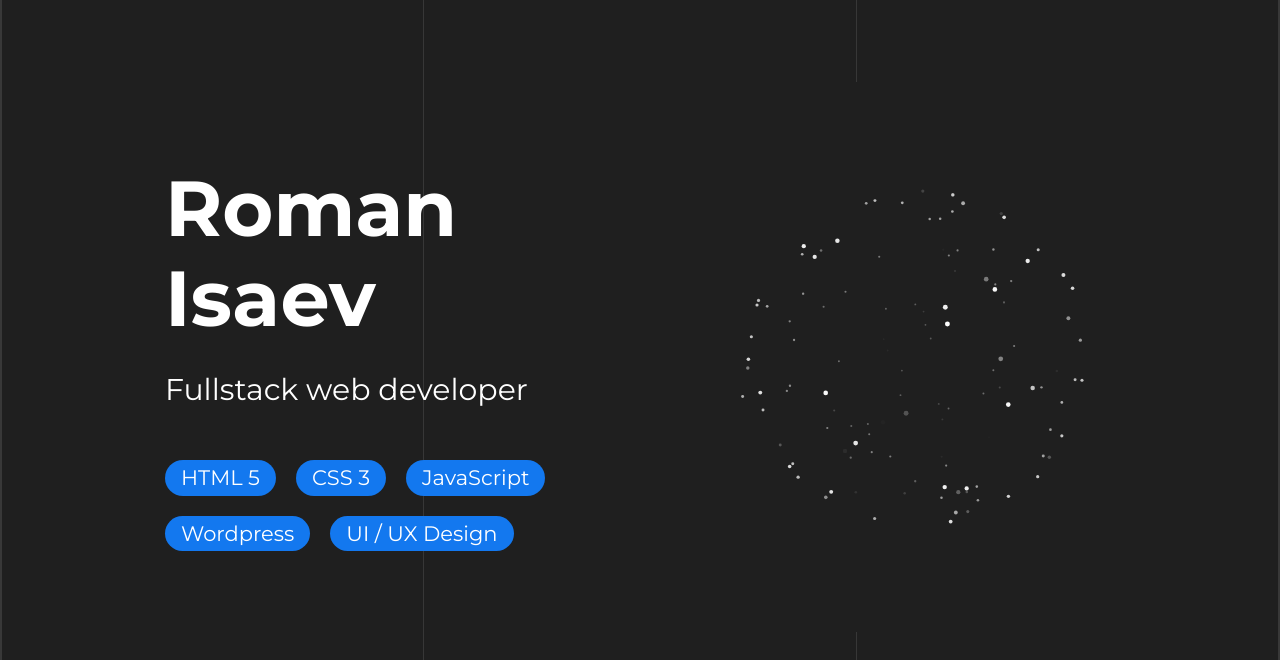
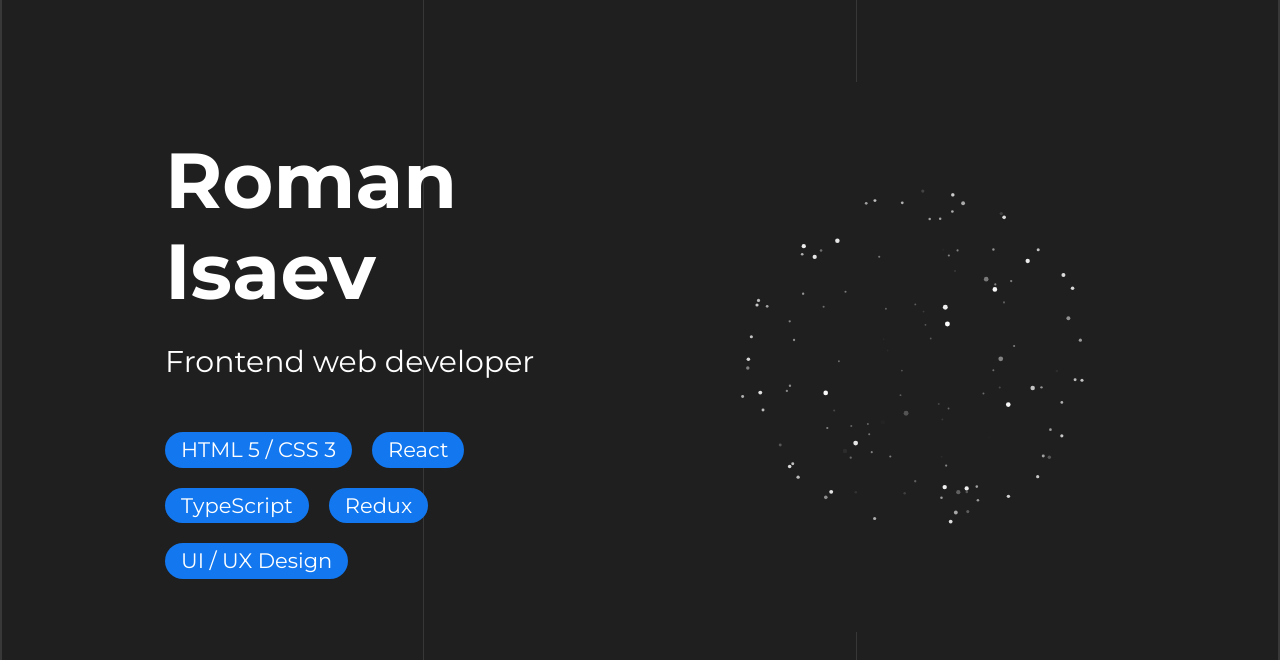
Before and after one commit to isaevro/portfolio, a plain HTML site: page index.html in a window 1280 px wide. Shown: the part 140-800 px from the top of the page. Drawn offline with nearby package versions, Linux system fonts and the light colour scheme.

Commit message:
Update index.html

```diff
--- a/index.html
+++ b/index.html
@@ -42,12 +42,12 @@
 				<div class="header">
 					<div class="header__item">
 						<h1 class="title elem-animation">Roman Isaev</h1>
-						<h2 class="subtitle elem-animation">Fullstack web developer</h2>
+						<h2 class="subtitle elem-animation">Frontend web developer</h2>
 						<div class="info elem-animation">
-							<div class="info__item">HTML 5</div>
-							<div class="info__item">CSS 3</div>
-							<div class="info__item">JavaScript</div>
-							<div class="info__item">Wordpress</div>
+							<div class="info__item">HTML 5 / CSS 3</div>
+							<div class="info__item">React</div>
+							<div class="info__item">TypeScript</div>
+							<div class="info__item">Redux</div>
 							<div class="info__item">UI / UX Design</div>
 						</div>
 					</div>
```
